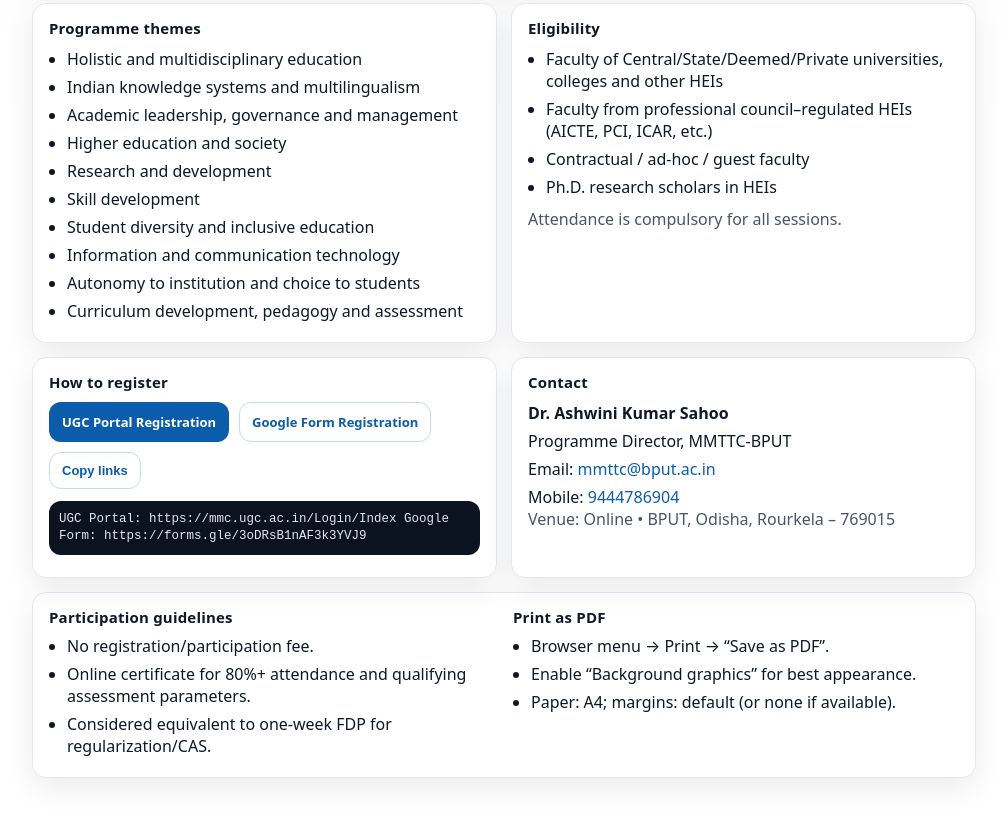
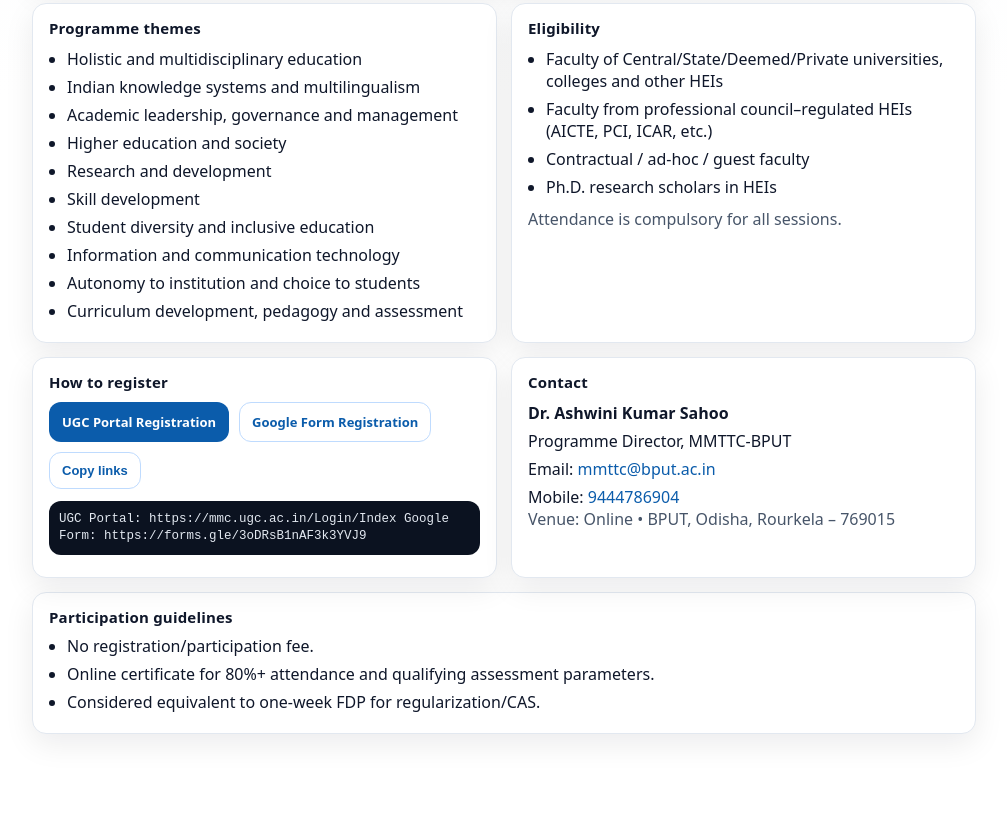
Before and after one commit to prayasdev/mmttc, a plain HTML site: page index.html in a window 1280 px wide. Shown: the part 479-1299 px from the top of the page, without its empty margins (136-1143 px from the left). After the commit the page ends 1275 px from the top, so only its background shows below. Drawn offline with Linux system fonts and the light colour scheme.

Commit message:
Update index.html

```diff
--- a/index.html
+++ b/index.html
@@ -358,14 +358,7 @@ Google Form: https://forms.gle/3oDRsB1nAF3k3YVJ9</code>
           <li>Considered equivalent to one-week FDP for regularization/CAS.</li>
         </ul>
       </div>
-      <div class="box">
-        <h2 style="margin:0 0 8px;">Print as PDF</h2>
-        <ul>
-          <li>Browser menu → Print → “Save as PDF”.</li>
-          <li>Enable “Background graphics” for best appearance.</li>
-          <li>Paper: A4; margins: default (or none if available).</li>
-        </ul>
-      </div>
+
     </section>
   </main>
 
```
